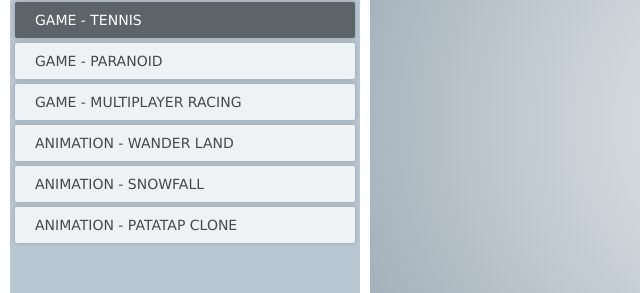
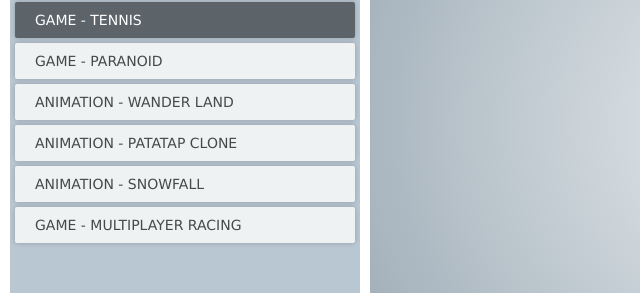
Before and after one commit to nazmulsisil/single-page-portfolio-showcase, a website built with webpack: page public/index.html in a window 1280 px wide. Shown: the part 276-569 px from the top of the page, 0-640 px from the left. Built offline with nearby package versions, Linux system fonts and the light colour scheme; files whose address does not match are found by name.

Commit message:
done another2things

```diff
--- a/public/index.html
+++ b/public/index.html
@@ -42,17 +42,17 @@
         <li class="list__item list__item--active" data-todel="paranoid">
           <a href="#paranoid">game - paranoid</a>
         </li>
-        <li class="list__item list__item--active" data-todel="racing">
-          <a href="#racing">game - Multiplayer Racing</a>
-        </li>
         <li class="list__item list__item--active" data-todel="wander">
           <a href="#wander">Animation - Wander Land</a>
+        </li>
+        <li class="list__item list__item--active" data-todel="patATap">
+          <a href="#patATap">Animation - patATap clone</a>
         </li>
         <li class="list__item list__item--active" data-todel="snowfall">
           <a href="#snowfall">Animation - snowfall</a>
         </li>
-        <li class="list__item list__item--active" data-todel="patATap">
-          <a href="#patATap">Animation - patATap clone</a>
+        <li class="list__item list__item--active" data-todel="racing">
+          <a href="#racing">game - Multiplayer Racing</a>
         </li>
       </div>
     </div>
@@ -239,13 +239,6 @@
         <canvas id="paranoid-canvas" width="800" height="600"></canvas>
       </div>
 
-      <div class="container colored" id="racing">
-        <h1 class="heading__primary">
-          Multiplayer Racing
-        </h1>
-        <canvas id="racing-canvas" width="800" height="600"></canvas>
-      </div>
-
       <div class="container container--dirCol colored" id="wander">
         <h1 class="heading__primary">
           Wander Land
@@ -259,14 +252,6 @@
 
       </div>
 
-      <div class="container colored" id="snowfall">
-        <h1 class="heading__primary">
-          Animated Snowfall
-        </h1>
-        <canvas id="snowfall-canvas" width="800" height="600">
-        </canvas>
-      </div>
-
       <div class="container" id="patATap">
         <h1 class="heading__primary">
           Patatap Clone
@@ -276,6 +261,21 @@
         <p class="patATap-message">
           Hit a letter in your keyboard...
         </p>
+      </div>
+
+      <div class="container colored" id="snowfall">
+        <h1 class="heading__primary">
+          Animated Snowfall
+        </h1>
+        <canvas id="snowfall-canvas" width="800" height="600">
+        </canvas>
+      </div>
+
+      <div class="container colored" id="racing">
+        <h1 class="heading__primary">
+          Multiplayer Racing
+        </h1>
+        <canvas id="racing-canvas" width="800" height="600"></canvas>
       </div>
 
     </div>
--- a/public/styles/style.css
+++ b/public/styles/style.css
@@ -98,6 +98,16 @@ body {
   box-sizing: border-box;
   overflow-y: scroll;
   font-family: 'verdana', sans-serif;
+}
+*::-webkit-scrollbar {
+  width: 1em;
+}
+*::-webkit-scrollbar-track {
+  -webkit-box-shadow: inset 0 0 6px rgba(0, 0, 0, 0.3);
+}
+*::-webkit-scrollbar-thumb {
+  background: radial-gradient(#eef2f3, #8e9eab);
+  border: 1px solid #888;
 }
 .heading__primary {
     position: absolute;
@@ -505,7 +515,9 @@ body {
   left: 1rem;
   width: 35rem;
   background: #b9c7d3;
-  min-height: calc(100vh - (1rem * 2));
+  height: calc(100vh - (1rem * 2));
+  max-height: calc(100vh - (1rem * 2));
+  overflow-y: auto;
 }
 .list__headline {
     font-size: 1.5rem;
--- a/src/styles/postcss/base/_base.css
+++ b/src/styles/postcss/base/_base.css
@@ -18,3 +18,16 @@ body {
   overflow-y: scroll;
   font-family: 'verdana', sans-serif;
 }
+
+*::-webkit-scrollbar {
+  width: 1em;
+}
+
+*::-webkit-scrollbar-track {
+  -webkit-box-shadow: inset 0 0 6px rgba(0, 0, 0, 0.3);
+}
+
+*::-webkit-scrollbar-thumb {
+  background: radial-gradient(#eef2f3, #8e9eab);
+  border: 1px solid #888;
+}
--- a/src/styles/postcss/components/_list.css
+++ b/src/styles/postcss/components/_list.css
@@ -5,7 +5,9 @@
   left: $bodyPadding;
   width: $left-side-width;
   background: #b9c7d3;
-  min-height: calc(100vh - ($bodyPadding * 2));
+  height: calc(100vh - ($bodyPadding * 2));
+  max-height: calc(100vh - ($bodyPadding * 2));
+  overflow-y: auto;
 
   &__headline {
     font-size: 1.5rem;
--- a/temp/styles/from_postcss.css
+++ b/temp/styles/from_postcss.css
@@ -97,6 +97,16 @@ body {
   box-sizing: border-box;
   overflow-y: scroll;
   font-family: 'verdana', sans-serif;
+}
+*::-webkit-scrollbar {
+  width: 1em;
+}
+*::-webkit-scrollbar-track {
+  -webkit-box-shadow: inset 0 0 6px rgba(0, 0, 0, 0.3);
+}
+*::-webkit-scrollbar-thumb {
+  background: radial-gradient(#eef2f3, #8e9eab);
+  border: 1px solid #888;
 }
 .heading__primary {
     position: absolute;
@@ -504,7 +514,9 @@ body {
   left: 1rem;
   width: 35rem;
   background: #b9c7d3;
-  min-height: calc(100vh - (1rem * 2));
+  height: calc(100vh - (1rem * 2));
+  max-height: calc(100vh - (1rem * 2));
+  overflow-y: auto;
 }
 .list__headline {
     font-size: 1.5rem;
```
